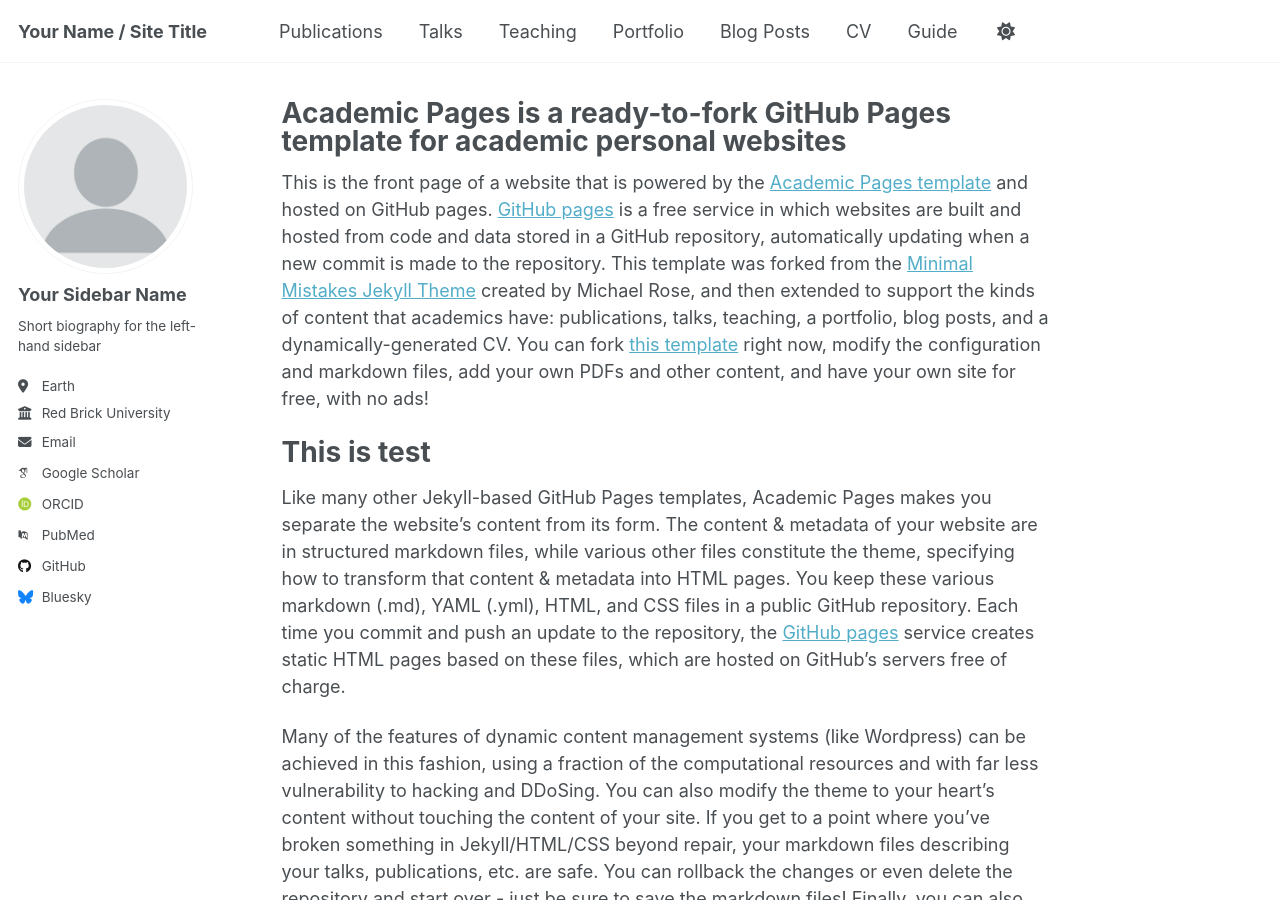
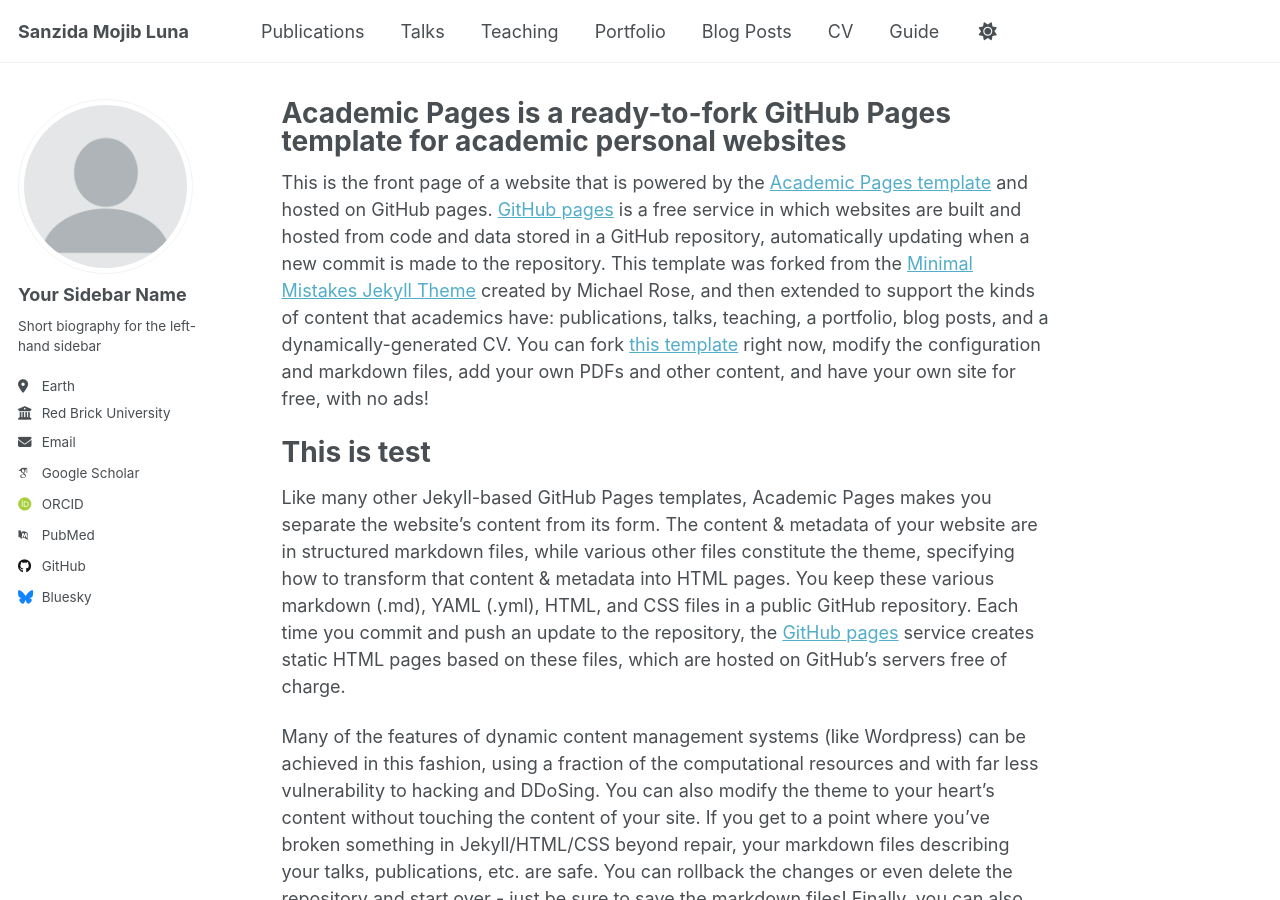
Before and after one commit to SanzidaMojibLuna/SanzidaMojibLuna.github.io, a Jekyll site: the page built from _pages/about.md, in a window 1280 px wide and 900 px high. Built offline with Jekyll 4.4.1, drawn with Linux system fonts in a browser that asks for light colours; some web fonts are replaced.

Commit message:
added name _config.yml

```diff
--- a/_config.yml
+++ b/_config.yml
@@ -9,7 +9,7 @@
 # Basic Site Settings
 locale                   : "en-US"
 site_theme               : "default"
-title                    : "Your Name / Site Title"
+title                    : "Sanzida Mojib Luna"
 title_separator          : "-"
 name                     : &name "Your Name"
 description              : &description "personal description"
```
